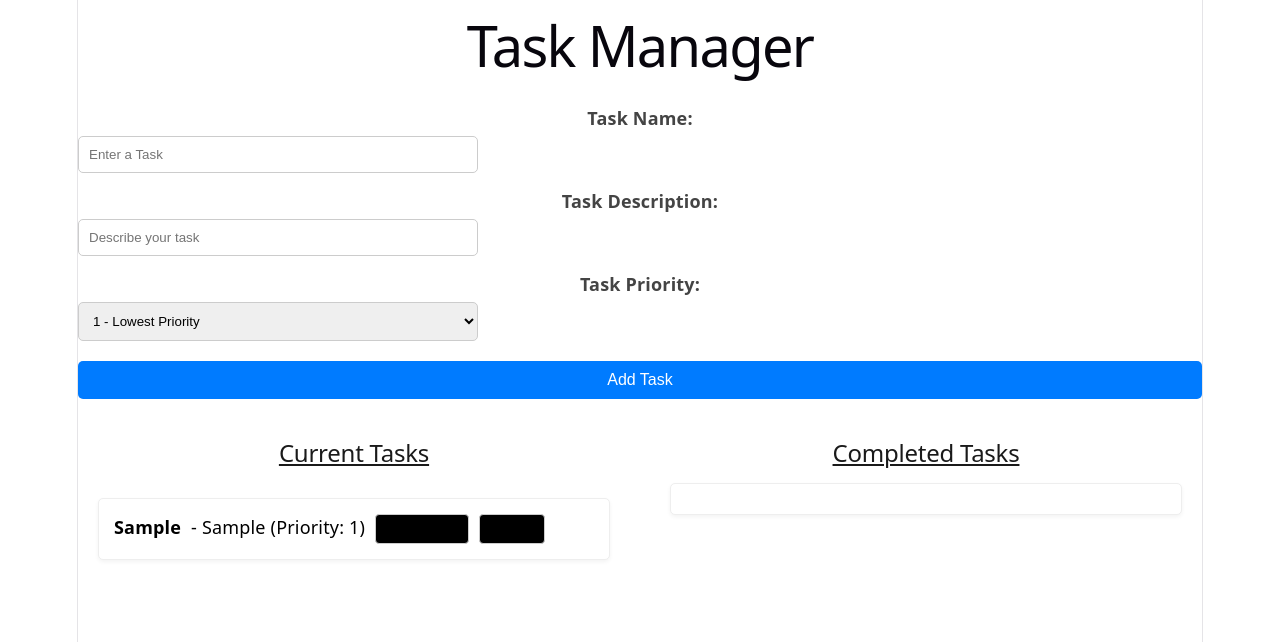
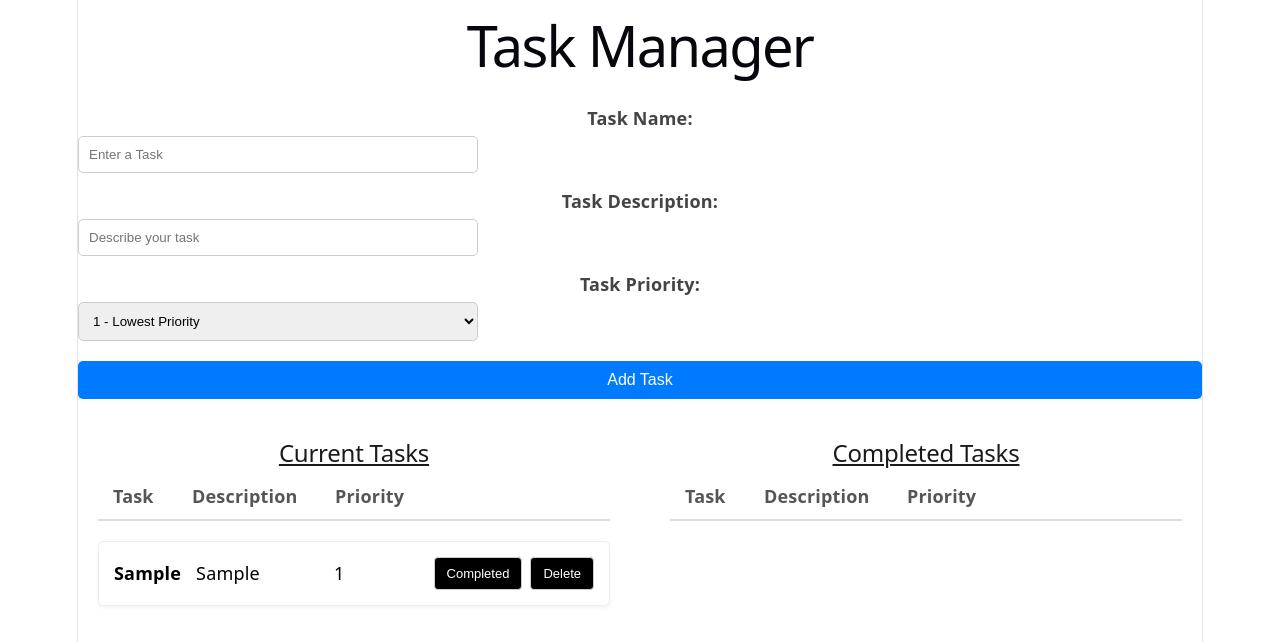
Before and after one commit to dsnyder8/IntroductionToReact, a React (Vite) app: page / in a window 1280 px wide. Both pictures are taken after typing "Sample", "Sample" into the empty fields and a click on the button "Add Task". Shown: the top 642 px of the page. Built offline with nearby package versions, Linux system fonts and the light colour scheme.

Commit message:
Final Commit Project completed. Finished implementation of sorting Current task div by priority level and sorted Completed task by the time it was completed

```diff
--- a/src/Body.jsx
+++ b/src/Body.jsx
@@ -1,5 +1,5 @@
 import { React, useState } from "react";
-import './index.css';
+import "./index.css";
 function Body() {
   const [taskName, setTaskName] = useState("");
   const [taskDescription, setTaskDescription] = useState("");
@@ -24,8 +24,9 @@ function Body() {
       description: taskDescription,
       priority: taskPriority,
       completed: false,
+      timeCompleted: null,
     };
-
+    //this is where id add the sorting logic??
     setTasks([...tasks, newTask]);
 
     setTaskName("");
@@ -37,11 +38,14 @@ function Body() {
     setTasks(updatedTasks);
   }
 
-
   function handleTaskCompletion(id) {
     const completedTasks = tasks.map((singleTask) => {
       if (singleTask.id === id) {
-        return { ...singleTask, completed: !singleTask.completed };
+        return {
+          ...singleTask,
+          completed: !singleTask.completed,
+          timeCompleted: Date.now(),
+        };
       }
 
       return singleTask;
@@ -86,26 +90,45 @@ function Body() {
         Add Task
       </button>
 
-
-
       <div className="task-boxes">
         <div className="current-task-box">
           <h2>
             <u>Current Tasks</u>
           </h2>
           <div className="task-list">
+            <div className="task-header">
+              <div>Task</div>
+              <div>Description</div>
+              <div>Priority</div>
+              <div></div>
+            </div>
             {tasks
               .filter((singleTask) => singleTask.completed === false)
-            .map((singleTask) => (
-              <div key={singleTask.id} className="task-options">
-                <strong>{singleTask.name}</strong> - {singleTask.description}{" "}
-                (Priority: {singleTask.priority})
+              .sort((a, b) => b.priority - a.priority)
+              .map((singleTask) => (
+                <div key={singleTask.id} className="task-item">
+                  {/* Column 1: Name */}
+                  <div className="task-name">
+                    <strong>{singleTask.name}</strong>
+                  </div>
 
-                <button onClick={() => handleTaskCompletion(singleTask.id)}> Completed</button>
+                  {/* Column 2: Description */}
+                  <div className="task-desc">{singleTask.description}</div>
 
-                <button onClick={() => handleDelete(singleTask.id)}> Delete</button>
-              </div>
-            ))}
+                  {/* Column 3: Priority */}
+                  <div className="task-pri">{singleTask.priority}</div>
+
+                  {/* Column 4: The Buttons */}
+                  <div className="task-actions">
+                    <button onClick={() => handleTaskCompletion(singleTask.id)}>
+                      Completed
+                    </button>
+                    <button onClick={() => handleDelete(singleTask.id)}>
+                      Delete
+                    </button>
+                  </div>
+                </div>
+              ))}
           </div>
         </div>
 
@@ -113,15 +136,34 @@ function Body() {
           <h2>
             <u>Completed Tasks</u>
           </h2>
-          <div className="task-options">
+          <div className="task-list">
+            <div className="task-header">
+              <div>Task</div>
+              <div>Description</div>
+              <div>Priority</div>
+              <div></div>
+            </div>
             {tasks
               .filter((singleTask) => singleTask.completed === true)
+              .sort((a, b) => b.timeCompleted - a.timeCompleted)
               .map((singleTask) => (
-                <div key={singleTask.id} className="task-options">
-                  <strong>{singleTask.name}</strong> - {singleTask.description}{" "}
-                  (Priority: {singleTask.priority})
+                <div key={singleTask.id} className="task-item">
+                  <div className="task-name">
+                    <strong>{singleTask.name}</strong>
+                  </div>
+                  <div className="task-desc">{singleTask.description}</div>
+                  <div className="task-pri">
+                    Priority: {singleTask.priority}
+                  </div>
 
-                  <button onClick={() => handleDelete(singleTask.id)}> Delete</button>
+                  <div className="task-actions">
+                    <button onClick={() => handleTaskCompletion(singleTask.id)}>
+                      Undo
+                    </button>
+                    <button onClick={() => handleDelete(singleTask.id)}>
+                      Delete
+                    </button>
+                  </div>
                 </div>
               ))}
           </div>
--- a/src/index.css
+++ b/src/index.css
@@ -11,8 +11,8 @@
   --shadow:
     rgba(0, 0, 0, 0.1) 0 10px 15px -3px, rgba(0, 0, 0, 0.05) 0 4px 6px -2px;
 
-  --sans: system-ui, 'Segoe UI', Roboto, sans-serif;
-  --heading: system-ui, 'Segoe UI', Roboto, sans-serif;
+  --sans: system-ui, "Segoe UI", Roboto, sans-serif;
+  --heading: system-ui, "Segoe UI", Roboto, sans-serif;
   --mono: ui-monospace, Consolas, monospace;
 
   font: 18px/145% var(--sans);
@@ -110,7 +110,6 @@ code {
   background: var(--code-bg);
 }
 
-
 /* --- TOP FORM ELEMENTS --- */
 /* Since your top inputs aren't wrapped in a div, we will style the tags directly */
 label {
@@ -120,7 +119,8 @@ label {
   color: #444;
 }
 
-input, select {
+input,
+select {
   width: 100%;
   max-width: 400px; /* Prevents inputs from stretching across the whole screen */
   padding: 10px;
@@ -146,62 +146,98 @@ button[type="submit"]:hover {
   background-color: #0056b3;
 }
 
-
-/* This is the master wrapper holding BOTH big white boxes */
+/* =========================================
+   MASTER LAYOUT (The two big white columns)
+   ========================================= */
 .task-boxes {
   display: flex;
-  flex-direction: row; /* This is the magic line that puts them side-by-side */
-  gap: 20px; /* The space between the left column and right column */
-  align-items: flex-start; /* Keeps the boxes aligned at the top even if one list gets longer */
+  flex-direction: row;
+  gap: 20px;
+  align-items: flex-start;
   margin-top: 20px;
 }
 
-/* This styles the two main columns to look like large white boxes */
 .current-task-box,
 .completed-task-box {
-  flex: 1; /* Keeps them sharing the screen 50/50 */
-  background-color: white; /* Puts the white box back! */
-  padding: 20px; /* Adds breathing room inside the box so the text doesn't touch the edges */
-  border-radius: 8px; /* Gives the boxes nice rounded corners */
-  color: black; /* Ensures the text inside the white box is readable */
+  flex: 1;
+  background-color: white;
+  padding: 20px;
+  border-radius: 8px;
+  color: black;
 }
 
 .current-task-box h2,
 .completed-task-box h2 {
-  color: #1a1a1a; /* This forces the text to be a highly readable dark gray/black */
+  color: #1a1a1a;
   margin-top: 0;
   text-align: center;
 }
-/* The buttons inside your tasks */
-.task-options {
+
+/* =========================================
+   INSIDE THE COLUMNS (Stacking the tasks)
+   ========================================= */
+.task-list {
   display: flex;
-    gap: 10px; /* Space between the buttons */
+  flex-direction: column;
+  gap: 15px;
   margin-top: 15px;
+}
+
+/* =========================================
+   BUTTON STYLING
+   ========================================= */
+.task-actions {
+  display: flex;
+  gap: 8px;
+  justify-content: flex-end; /* Pushes the buttons to the far right edge */
+}
+
+.task-actions button {
+  padding: 8px 12px;
+  border: 1px solid #ccc;
+  background-color: black;
+  color: white; /* Make sure the text is visible! */
+  cursor: pointer;
+  border-radius: 4px;
+  font-size: 13px;
+  white-space: nowrap; /* Stops button text from splitting onto two lines */
+}
+
+.task-actions button:hover {
+  background-color: #333;
+}
+
+/* =========================================
+   TABLE HEADER
+   ========================================= */
+.task-header {
+  display: grid;
+  /* Changed 'auto' to '160px' */
+  grid-template-columns: 1fr 2fr 85px 160px;
+  gap: 15px;
+
+  padding: 0 15px 10px 15px;
+  font-weight: bold;
+  color: #555;
+  border-bottom: 2px solid #ddd;
+  margin-bottom: 5px;
+  text-align: left; /* Forces the header titles to the left edge of their column */
+}
+
+/* =========================================
+   INDIVIDUAL TASKS
+   ========================================= */
+.task-item {
+  display: grid;
+  /* MUST MATCH THE HEADER EXACTLY */
+  grid-template-columns: 1fr 2fr 85px 160px;
+  align-items: center;
+  gap: 15px;
+
   padding: 15px;
-    background-color: white; /* Makes the specific task stand out against the gray box */
+  background-color: white;
   border: 1px solid #eee;
   border-radius: 5px;
-    box-shadow: 0 2px 4px rgba(0,0,0,0.05);
+  box-shadow: 0 2px 4px rgba(0, 0, 0, 0.05);
+  text-align: left; /* Forces the task data to the left edge of its column */
 }
-
-.task-options button {
-    padding: 6px 12px;
-    display: flex;
-    align-items: flex-start;
-    border: 1px solid #ccc;
-    background-color: black;
-    cursor: pointer;
-    border-radius: 4px;
-    font-size: 14px;
-}
-
-.task-options button:hover {
-    background-color: #eaeaea;
-}
-
-.task-list {
-  display: flex;
-  flex-direction: column; /* This forces the individual tasks to stack downwards! */
-  gap: 15px; /* Adds some nice breathing room between each task */
-  margin-top: 15px; /* Gives a little space below your underlined header */
-}
```
Lines whose indentation alone changed are shown as unchanged.
